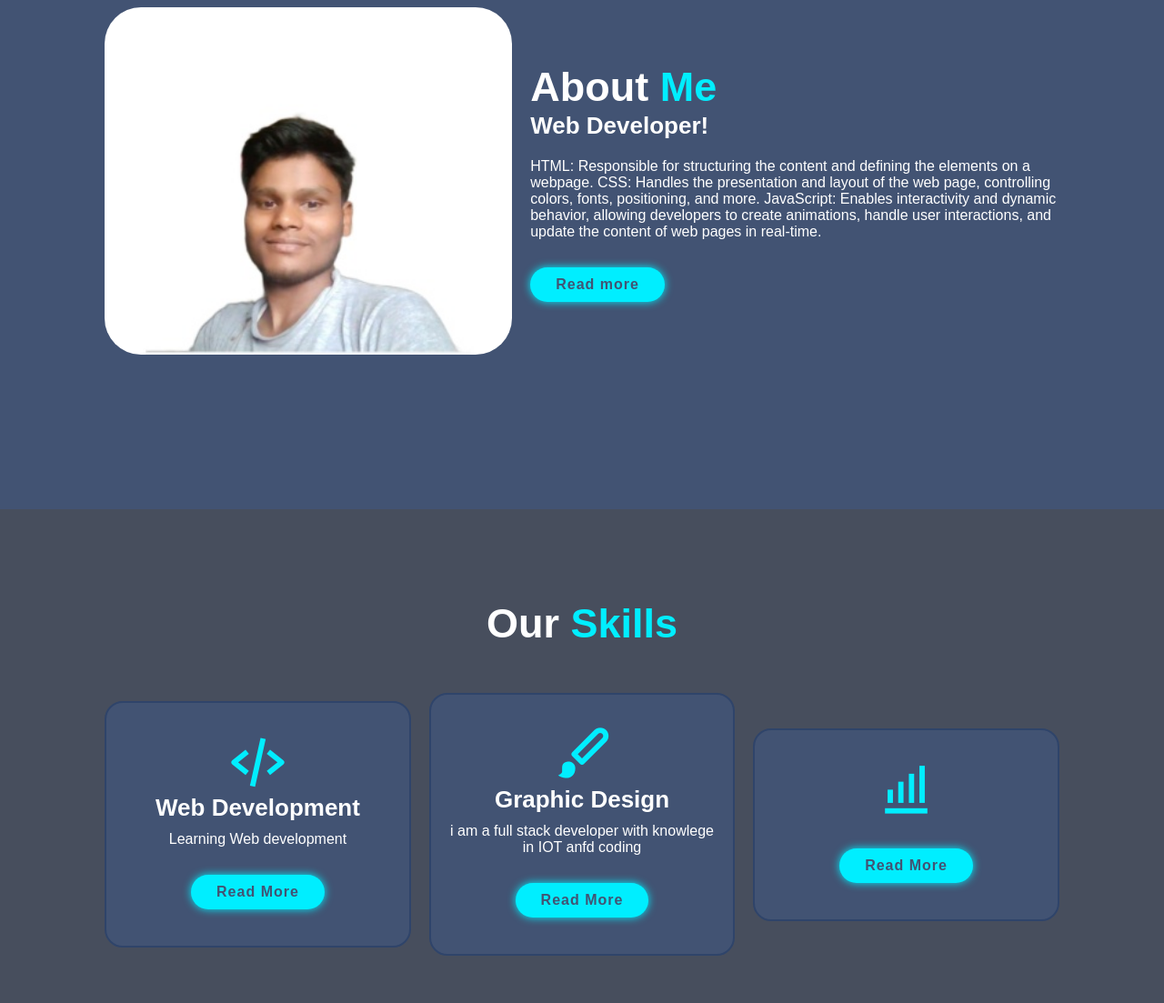
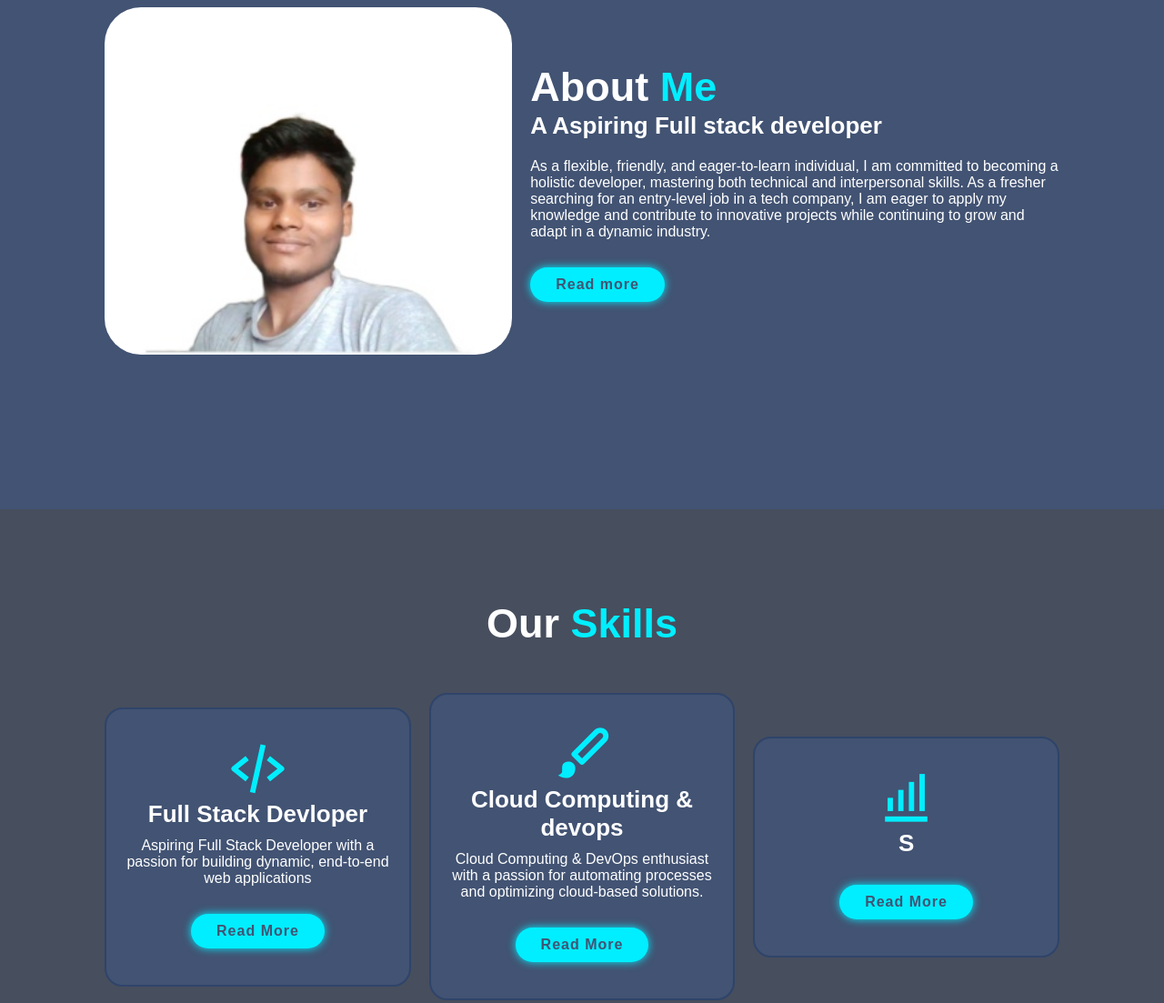
Before and after one commit to sameer1098alam/Back, a plain HTML site: page index.html in a window 1280 px wide. Shown: the part 1040-2143 px from the top of the page at 91% size. Drawn offline with nearby package versions, Linux system fonts and the light colour scheme.

Commit message:
Update index.html
Section update

```diff
--- a/index.html
+++ b/index.html
@@ -27,11 +27,8 @@
     <div class="home-content">
         <h3>Hi,I am</h3>
         <h1>Sameer Alam</h1>
-        <h3>a <span class="multiple" <script src="https://unpkg.com/scrollreveal"></script>Web developer</span></h3>
-        <p> currently pursuing my graduation at SRM University.
-            I am fortunate to have received a scholarship for my studies.
-             With my strong management skills and a constant thirst for knowledge,
-              I strive to excel in my field.       </p>
+        <h3>a <span class="multiple" <script src="https://unpkg.com/scrollreveal"></script>Aspiring Full Stack Devloper</span></h3>
+        <p> "I am currently pursuing my graduation at SRM University, where I am fortunate to have received a scholarship for my studies. With strong management skills, a constant thirst for knowledge, and a passion for full-stack development, I strive to excel in my field."  </p>
         <div class ="social-media">
 
             <a href="https://github.com/sameer1098alam"><i class='bx bxl-github' ></i></a>
@@ -40,7 +37,7 @@
             <a href="https://www.facebook"><i class='bx bxl-facebook' ></i></a>
 
         </div>
-        <a href ="#" class="btn">Download CV</a>
+        <a href ="https://drive.google.com/file/d/15pZ6sUMEk60d-ugSoaikn5wWG--lFzKj/view?usp=sharing" class="btn">Download CV</a>
     </div>
     <div class="home-img">
         <img src="image/self.jpg" alt="photo">
@@ -53,11 +50,10 @@
     </div>
     <div class="about-content">
         <h2 class="heading">About <span>Me</span></h2>
-        <h3>Web Developer!</h3>
-        <p>HTML: Responsible for structuring the content and defining the elements on a webpage.
-            CSS: Handles the presentation and layout of the web page, controlling colors, fonts, positioning, and more.
-            JavaScript: Enables interactivity and dynamic behavior, allowing developers to create animations, handle user
-            interactions, and update the content of web pages in real-time. </p>
+        <h3>A Aspiring Full stack developer</h3>
+        <p>As a flexible, friendly, and eager-to-learn individual, I am committed to becoming a holistic developer, mastering both technical and interpersonal skills.
+ As a fresher searching for an entry-level job in a tech company,
+I am eager to apply my knowledge and contribute to innovative projects while continuing to grow and adapt in a dynamic industry. </p>
         <a href ="#" class="btn">Read more</a>
     </div>
 </section>
@@ -68,19 +64,19 @@
     <div class="services-container">
         <div class="services-box">
         <i class='bx bx-code-alt'></i>
-        <h3>Web Development</h3>
-        <p>Learning Web development</p>
+        <h3>Full Stack Devloper</h3>
+        <p>Aspiring Full Stack Developer with a passion for building dynamic, end-to-end web applications</p>
         <a href ="#" class="btn">Read More</a>
         </div>
         <div class="services-box">
             <i class='bx bxs-paint'></i>
-            <h3>Graphic Design</h3>
-            <p>i am a full stack developer with knowlege in IOT anfd coding</p>
+            <h3>Cloud Computing & devops </h3>
+            <p>Cloud Computing & DevOps enthusiast with a passion for automating processes and optimizing cloud-based solutions.</p>
             <a href="#" class="btn">Read More</a>
         </div>
         <div class="services-box">
             <i class='bx bx-bar-chart-alt'></i>
-            <h3></h3>
+            <h3> S</h3>
             <p></p>
             <a href="#" class="btn">Read More</a>
         </div>
```
